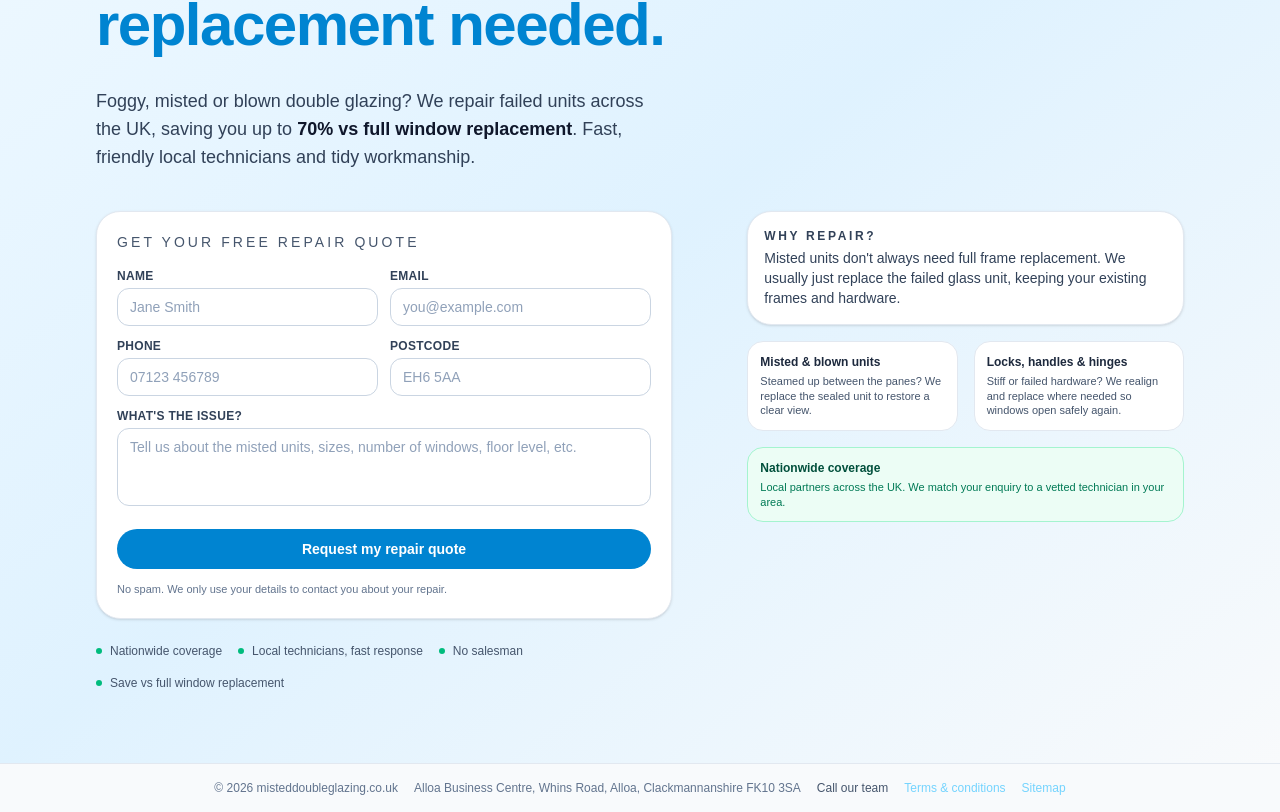
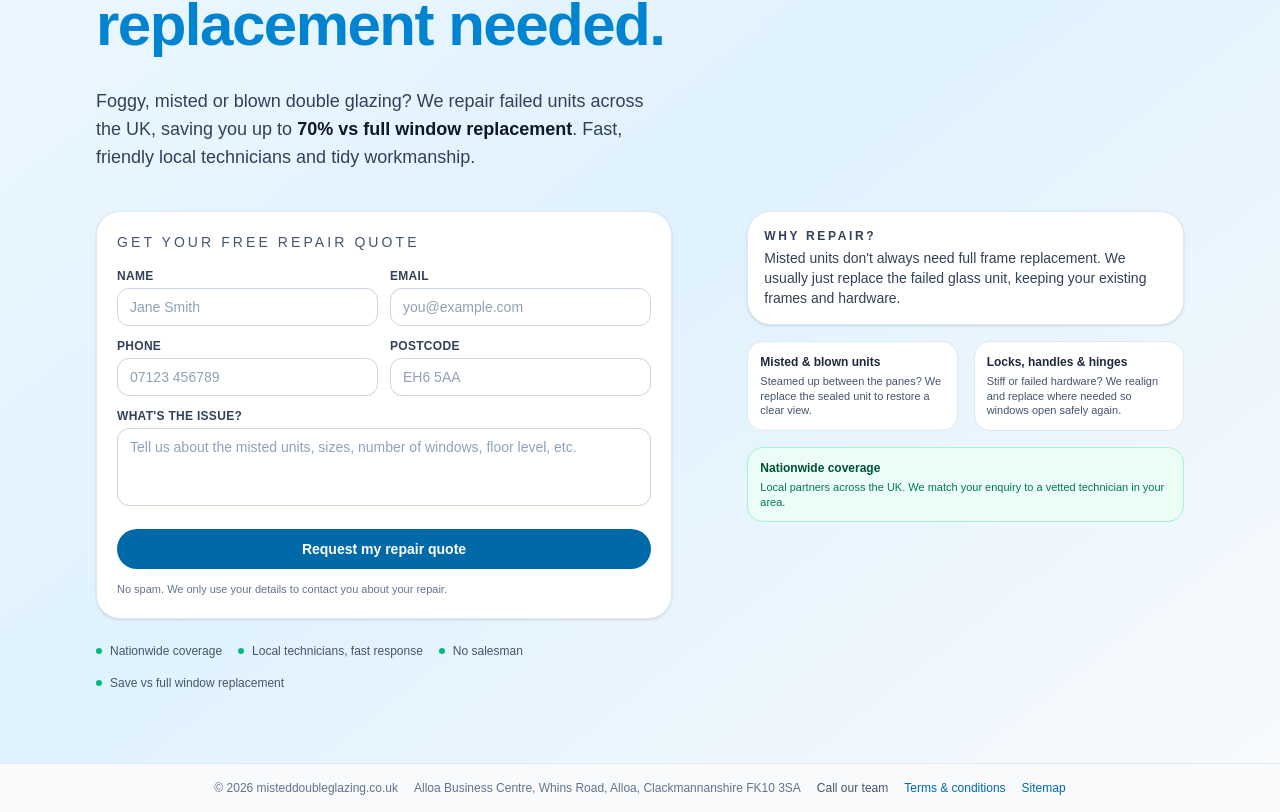
Before and after one commit to Scoosh365/misteddoubleglazing.co.uk, a Next.js app: page / in a window 1280 px wide. Shown: the part 243-1055 px from the top of the page. Built offline with nearby package versions, Linux system fonts and the light colour scheme; no server answers.

Commit message:
Update homepage

```diff
--- a/src/app/layout.tsx
+++ b/src/app/layout.tsx
@@ -97,10 +97,10 @@ export default function RootLayout({
               <span className="hidden sm:inline">Call our team</span>
               <span className="inline sm:hidden">Call 07712 677 697</span>
             </a>
-            <a href="/terms" className="text-sky-300 hover:text-sky-200">
+            <a href="/terms" className="text-sky-700 hover:text-sky-800">
               Terms &amp; conditions
             </a>
-            <a href="/site-map" className="text-sky-300 hover:text-sky-200">
+            <a href="/site-map" className="text-sky-700 hover:text-sky-800">
               Sitemap
             </a>
           </div>
--- a/src/components/EnquiryForm.tsx
+++ b/src/components/EnquiryForm.tsx
@@ -186,7 +186,7 @@ export function EnquiryForm() {
       </div>
       <button
         type="submit"
-        className="mt-1 inline-flex items-center justify-center rounded-full bg-sky-600 px-5 py-2.5 text-sm font-semibold text-white transition hover:bg-sky-700 disabled:opacity-70 sm:col-span-2"
+        className="mt-1 inline-flex items-center justify-center rounded-full bg-sky-700 px-5 py-2.5 text-sm font-semibold text-white transition hover:bg-sky-800 disabled:opacity-70 sm:col-span-2"
         disabled={isSubmitting}
       >
         {isSubmitting ? "Sending your enquiry..." : "Request my repair quote"}
```
Also changed, not shown: 1 other file (tests, documents, lock files or other folders).
